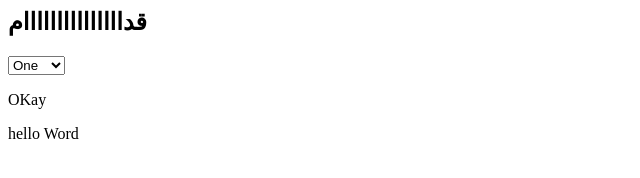
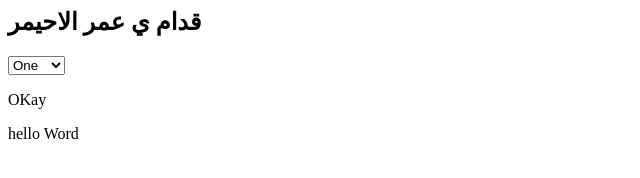
Before and after one commit to OmerEhimer/Our-Project, a plain HTML site: page index.html in a window 1280 px wide. Shown: the whole page, without its empty margins (0-640 px from the left). Drawn offline with Linux system fonts and the light colour scheme.

Commit message:
قدام ي عمر الاحيمر

```diff
--- a/index.html
+++ b/index.html
@@ -4,7 +4,7 @@
         </titel>
     </head>
     <body>
-        <h2>قدااااااااااااااام</h2>
+        <h2>قدام ي عمر الاحيمر</h2>
         <select>
             <option>One</option>
             <option>Two</option>
```
